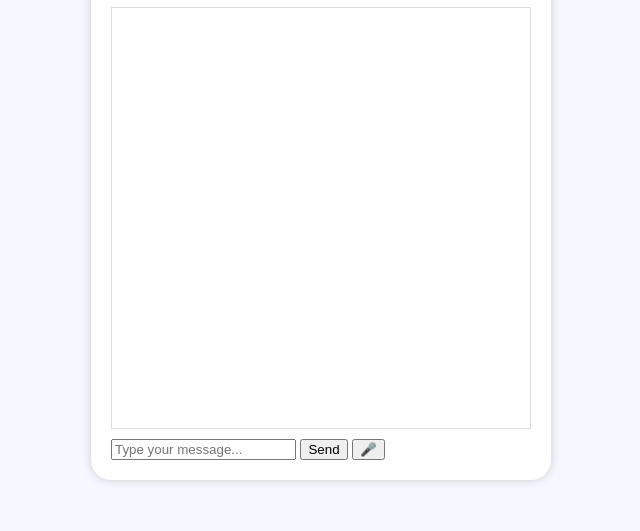
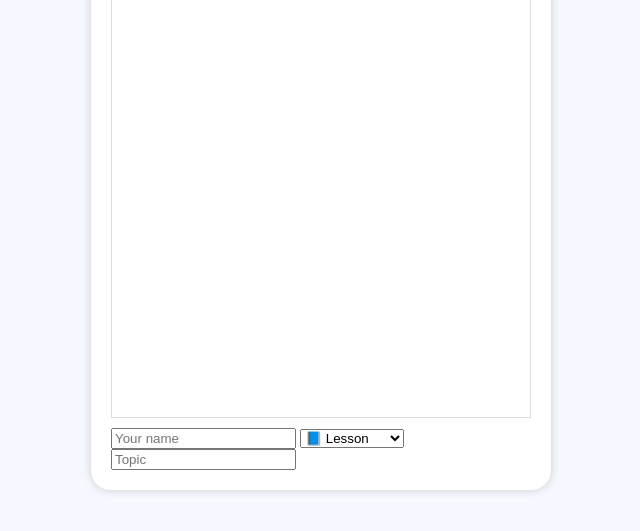
Before and after one commit to shappycc2010-ctrl/My-Teacher-, a website: page public/index.html in a window 1280 px wide. Shown: the part 241-772 px from the top of the page, without its empty margins (319-959 px from the left). Drawn offline with Linux system fonts and the light colour scheme.

Commit message:
Update index.html

```diff
--- a/public/index.html
+++ b/public/index.html
@@ -23,12 +23,10 @@
     <div id="chatBox"></div>
 
     <div class="inputArea">
-      <input id="messageInput" placeholder="Type your message..." />
-      <button id="sendBtn">Send</button>
-      <button id="voiceBtn">🎤</button>
-    </div>
-  </div>
-
-  <script src="script.js"></script>
-</body>
-</html>
+      <input id="student-name" placeholder="Your name" />
+<select id="mode-select">
+  <option value="lesson">📘 Lesson</option>
+  <option value="quiz">🧮 Quiz</option>
+  <option value="motivation">🎯 Motivation</option>
+</select>
+<input id="lesson-topic" placeholder="Topic" />
```
